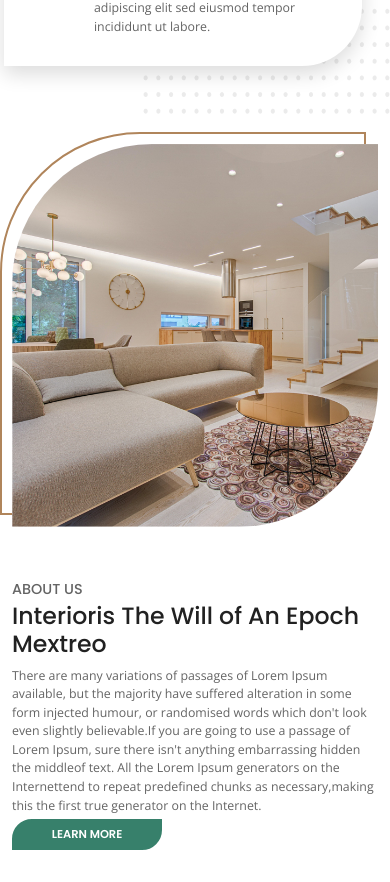
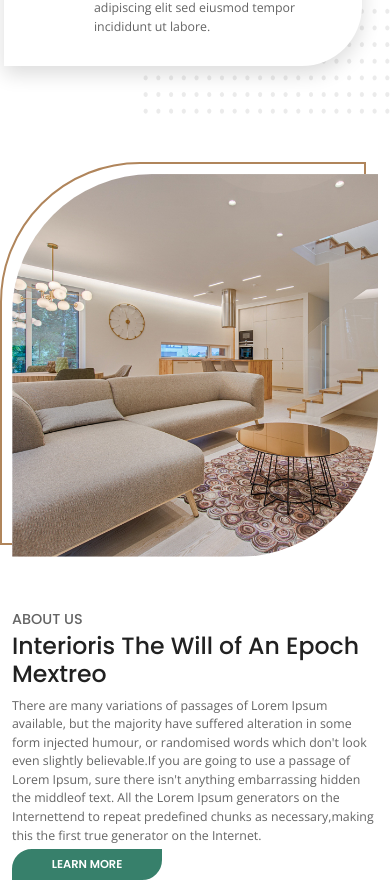
Before and after one commit to ArtemVorui/decbase, a React (Create React App) app: page / in a window 390 px wide. Shown: the part 1270-2152 px from the top of the page. Built offline with nearby package versions, Linux system fonts and the light colour scheme.

Commit message:
refactor update styles

```diff
--- a/src/components/About/About.module.scss
+++ b/src/components/About/About.module.scss
@@ -5,7 +5,7 @@
   background-image: url('../../assets/images/dots.png');
   background-repeat: no-repeat;
   background-position: 100% 90%;
-  margin-bottom: 221px;
+  padding: 200px;
 }
 
 .about {
@@ -116,13 +116,13 @@
 
 @media (max-width: 768px) {
   .container {
-    margin-bottom: 90px;
+    padding: 90px 0;
   }
 }
 
 @media (max-width: 576px) {
   .container {
-    margin-bottom: 30px;
+    padding: 30px 0;
   }
 
   .about__row {
@@ -143,7 +143,7 @@
 
 @media (max-width: 320px) {
   .container {
-    margin-bottom: 50px;
+    padding: 50px 0;
   }
 
   .about__row {
```
